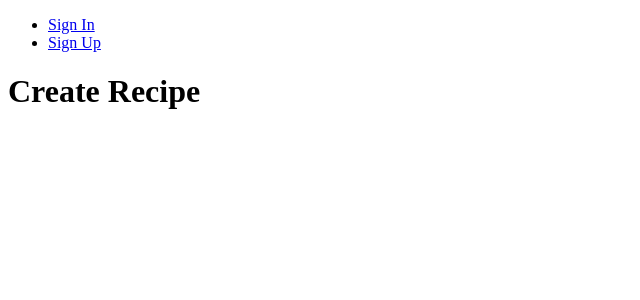
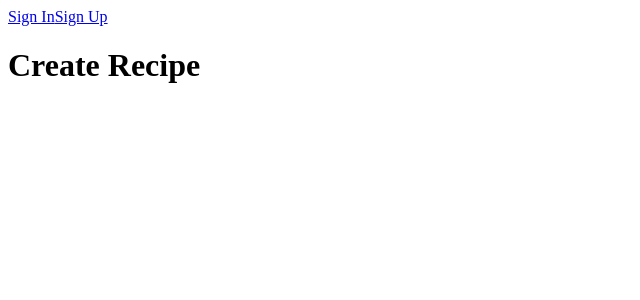
Before and after one commit to TravisAlstrand/recipe-app, a React (Vite) app in the folder client/: page /recipes/create in a window 1280 px wide. Shown: the top 300 px of the page, without its empty margins (0-640 px from the left). Built offline with nearby package versions, Linux system fonts and the light colour scheme.

Commit message:
context, user sign in

```diff
--- a/client/src/ApiCalls.jsx
+++ b/client/src/ApiCalls.jsx
@@ -28,6 +28,18 @@ const api = (
   return fetch(url, options);
 };
 
+// USER FUNCTIONS
+
+export const getUser = async (username, password) => {
+
+  const user = await api('users', "GET", null, { username, password })
+    .then(res => res.json());
+
+  return user;
+};
+
+// RECIPE FUNCTIONS
+
 export const getAllRecipes = async () => {
 
   const recipes = await api('recipes')
--- a/client/src/App.jsx
+++ b/client/src/App.jsx
@@ -1,4 +1,7 @@
+import { useState } from 'react';
 import { Routes, Route, Navigate } from 'react-router-dom';
+import { getUser } from './ApiCalls';
+import UserContext from './context/UserContext';
 import './App.css'
 
 // COMPONENTS
@@ -13,8 +16,27 @@ import PageNotFound from './components/PageNotFound';
 
 function App() {
 
+  const [user, setUser] = useState(null);
+
+  async function signInUser(username, password) {
+    const response = await getUser(username, password);
+
+    setUser(response);
+  };
+
+  function signOutUser() {
+    setUser(null);
+  };
+
   return (
     <>
+      <UserContext.Provider value={{
+        user,
+        actions: {
+          signIn: signInUser,
+          signOut: signOutUser
+        }
+      }}>
         <Header />
         <Routes>
           <Route exact path='/' element={<Navigate replace to='/recipes' />} />
@@ -26,6 +48,7 @@ function App() {
           <Route path='/users/signup' element={<SignUp />} />
           <Route path='*' element={<PageNotFound />} />
         </Routes>
+      </UserContext.Provider>
     </>
   );
 };
--- a/client/src/components/Header.jsx
+++ b/client/src/components/Header.jsx
@@ -1,11 +1,26 @@
+import { useContext } from 'react';
 import { NavLink } from 'react-router-dom';
+import UserContext from '../context/UserContext';
 
 const Header = () => {
+
+  const { user } = useContext(UserContext);
+
   return (
-    <ul>
-      <li><NavLink to='/users/signin'>Sign In</NavLink></li>
-      <li><NavLink to='/users/signup'>Sign Up</NavLink></li>
-    </ul>
+    <nav>
+      {
+        user ? (
+          <>
+            <NavLink to='/users/signout'>Sign Out</NavLink>
+          </>
+        ) :
+          <>
+            <NavLink to='/users/signin'>Sign In</NavLink>
+            <NavLink to='/users/signup'>Sign Up</NavLink>
+          </>
+      }
+
+    </nav>
   );
 };
 
--- a/client/src/components/SignIn.jsx
+++ b/client/src/components/SignIn.jsx
@@ -1,15 +1,18 @@
-import { useRef } from "react";
+import { useRef, useContext } from "react";
 import { Link } from "react-router-dom";
+import UserContext from "../context/UserContext";
 
 const SignIn = () => {
 
+  const { actions } = useContext(UserContext)
   const usernameInput = useRef('');
   const passwordInput = useRef('');
 
   function handleSubmit(e) {
     e.preventDefault();
-    console.log(usernameInput.current.value);
-    console.log(passwordInput.current.value)
+    const username = usernameInput.current.value;
+    const password = passwordInput.current.value;
+    actions.signIn(username, password);
   };
 
   return (
--- /dev/null
+++ b/client/src/context/UserContext.jsx
@@ -0,0 +1,5 @@
+import { createContext } from "react";
+
+const UserContext = createContext(null);
+
+export default UserContext;
```
Also changed, not shown: 1 other file (tests, documents, lock files or other folders). Lines whose indentation alone changed are shown as unchanged.
